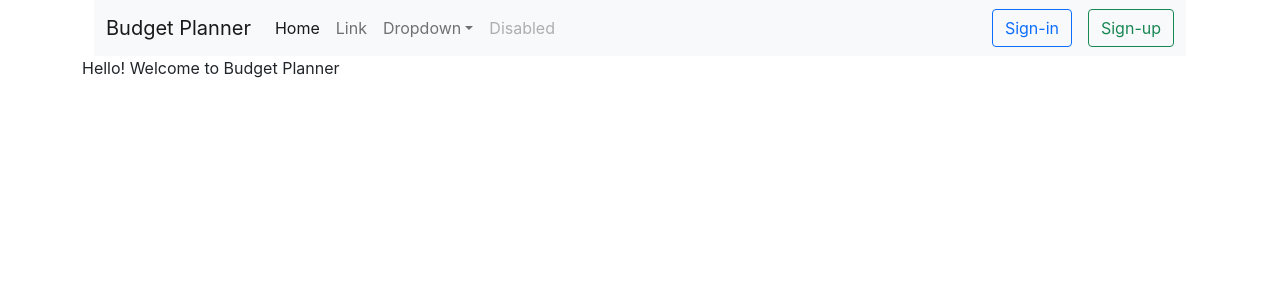
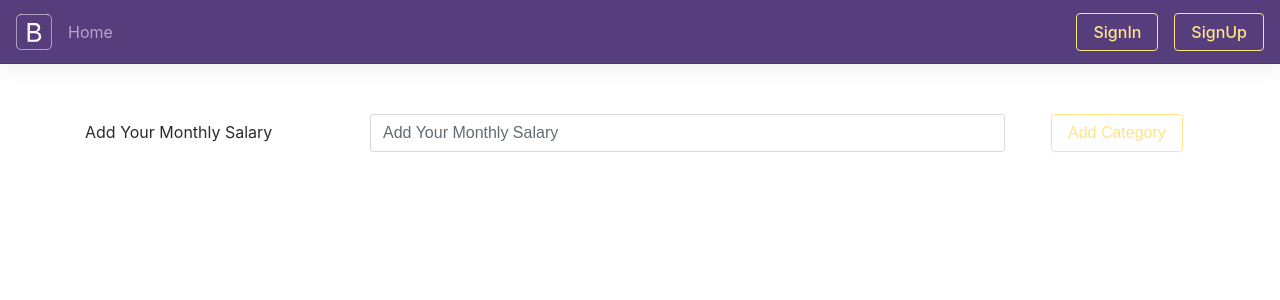
Before and after one commit to npadal848/budget-planner-app, a React (Create React App) app: page / in a window 1280 px wide. Shown: the top 300 px of the page. Built offline with nearby package versions, Linux system fonts and the light colour scheme.

Commit message:
add pop modal

```diff
--- a/package.json
+++ b/package.json
@@ -9,6 +9,7 @@
     "bootstrap": "^5.1.3",
     "react": "^17.0.2",
     "react-dom": "^17.0.2",
+    "react-modal": "^3.14.4",
     "react-redux": "^7.2.6",
     "react-router-dom": "^6.2.1",
     "react-scripts": "5.0.0",
--- a/public/index.html
+++ b/public/index.html
@@ -9,6 +9,7 @@
   <meta name="viewport" content="width=device-width, initial-scale=1" />
   <meta name="theme-color" content="#000000" />
   <meta name="description" content="Budget Planner" />
+  <link rel="stylesheet" href="https://getbootstrap.com/docs/4.0/dist/css/bootstrap.min.css" />
   <title>Budget Planner App</title>
 </head>
 
--- a/src/App.js
+++ b/src/App.js
@@ -5,10 +5,10 @@ import Header from "./components/Header/header";
 const App = () => {
   return (
     <div className="App">
-      <div className="container">
+
         <Header />
         <Home />
-      </div>
+
     </div>
   );
 };
--- a/src/components/Header/header.js
+++ b/src/components/Header/header.js
@@ -3,82 +3,27 @@ import { Link } from "react-router-dom";
 
 const Header = () => {
   return (
-    <div className="container">
-      <nav className="navbar navbar-expand-lg navbar-light bg-light">
-        <div className="container-fluid">
-          <Link className="navbar-brand" to="/">
-            Budget Planner
-          </Link>
-          <button
-            className="navbar-toggler"
-            type="button"
-            data-bs-toggle="collapse"
-            data-bs-target="#navbarSupportedContent"
-            aria-controls="navbarSupportedContent"
-            aria-expanded="false"
-            aria-label="Toggle navigation"
-          >
-            <span className="navbar-toggler-icon"></span>
-          </button>
-          <div className="collapse navbar-collapse" id="navbarSupportedContent">
-            <ul className="navbar-nav me-auto mb-2 mb-lg-0">
-              <li className="nav-item">
-                <a className="nav-link active" aria-current="page" href="#">
-                  Home
-                </a>
-              </li>
-              <li className="nav-item">
-                <a className="nav-link" href="#">
-                  Link
-                </a>
-              </li>
-              <li className="nav-item dropdown">
-                <a
-                  className="nav-link dropdown-toggle"
-                  href="#"
-                  id="navbarDropdown"
-                  role="button"
-                  data-bs-toggle="dropdown"
-                  aria-expanded="false"
-                >
-                  Dropdown
-                </a>
-                <ul className="dropdown-menu" aria-labelledby="navbarDropdown">
-                  <li>
-                    <a className="dropdown-item" href="#">
-                      Action
-                    </a>
-                  </li>
-                  <li>
-                    <a className="dropdown-item" href="#">
-                      Another action
-                    </a>
-                  </li>
-                  <li>
-                    <hr className="dropdown-divider" />
-                  </li>
-                  <li>
-                    <a className="dropdown-item" href="#">
-                      Something else here
-                    </a>
-                  </li>
-                </ul>
-              </li>
-              <li className="nav-item">
-                <a className="nav-link disabled">Disabled</a>
-              </li>
-            </ul>
-            <form className="d-flex">
-              <button className="btn btn-outline-primary me-3" type="submit">
-                Sign-in
-              </button>
-              <button className="btn btn-outline-success" type="submit">
-                Sign-up
-              </button>
-            </form>
-          </div>
+    <div className="">
+      <header className="navbar navbar-expand navbar-dark flex-column flex-md-row bd-navbar">
+        <a className="navbar-brand mr-0 mr-md-2" href="/" aria-label="Bootstrap"><svg className="d-block" width="36" height="36" viewBox="0 0 612 612" xmlns="http://www.w3.org/2000/svg" focusable="false"><title>Bootstrap</title><path fill="currentColor" d="M510 8a94.3 94.3 0 0 1 94 94v408a94.3 94.3 0 0 1-94 94H102a94.3 94.3 0 0 1-94-94V102a94.3 94.3 0 0 1 94-94h408m0-8H102C45.9 0 0 45.9 0 102v408c0 56.1 45.9 102 102 102h408c56.1 0 102-45.9 102-102V102C612 45.9 566.1 0 510 0z"></path><path fill="currentColor" d="M196.77 471.5V154.43h124.15c54.27 0 91 31.64 91 79.1 0 33-24.17 63.72-54.71 69.21v1.76c43.07 5.49 70.75 35.82 70.75 78 0 55.81-40 89-107.45 89zm39.55-180.4h63.28c46.8 0 72.29-18.68 72.29-53 0-31.42-21.53-48.78-60-48.78h-75.57zm78.22 145.46c47.68 0 72.73-19.34 72.73-56s-25.93-55.37-76.46-55.37h-74.49v111.4z"></path></svg>
+        </a>
+
+        <div className="navbar-nav-scroll">
+          <ul className="navbar-nav bd-navbar-nav flex-row">
+            <li className="nav-item">
+              <a className="nav-link " href="/">Home</a>
+            </li>
+
+          </ul>
         </div>
-      </nav>
+
+        <div className="flex-row ml-md-auto  d-md-flex">
+          <a className="btn btn-bd-download d-none d-lg-inline-block mb-3 mb-md-0 ml-md-3" href="">SignIn</a>
+          <a className="btn btn-bd-download d-none d-lg-inline-block mb-3 mb-md-0 ml-md-3" href="">SignUp</a>
+        </div>
+      </header>
+
+
     </div>
   );
 };
--- a/src/components/budget/home.js
+++ b/src/components/budget/home.js
@@ -1,13 +1,48 @@
 import React, { Component } from "react";
 import { withRouter } from "react-router-dom";
+import CategoryModel from "../common/CategoryModelPopup";
+
 
 class Home extends Component {
   constructor(props) {
     super(props);
+    this.state = {modalIsOpen : false}
   }
 
+   openModal = () => {
+      this.setState({modalIsOpen : true});
+  }
+
+
+
+
   render() {
-    return <div>Hello! Welcome to Budget Planner</div>;
+    console.log('this.state.modalIsOpen', this.state.modalIsOpen)
+    return (
+      <div>
+        <div className='div_gap'>
+          <div className='container'>
+            <form>
+
+              <div className="form-group row">
+                <label  className="col-sm-3 col-form-label">Add Your Monthly Salary</label>
+                <div className="col-sm-7">
+                  <input type="text" className="form-control" id=""  placeholder="Add Your Monthly Salary" />
+
+                </div>
+                <div className="col-sm-2">
+                  <button className="btn btn-bd-download d-none d-lg-inline-block mb-3 mb-md-0 ml-md-3" onClick={this.openModal}>Add Category</button>
+                </div>
+              </div>
+            </form>
+
+          </div>
+        </div>
+
+          {this.state.modalIsOpen &&  <CategoryModel OpeneModal={this.state.modalIsOpen} />}
+
+      </div>
+    );
   }
 }
 
--- /dev/null
+++ b/src/components/common/CategoryModelPopup.js
@@ -0,0 +1,45 @@
+import React, { useState } from 'react';
+import Modal from 'react-modal';
+Modal.setAppElement('#root');
+const customStyles = {
+    content: {
+        top: '50%',
+        left: '50%',
+        right: 'auto',
+        bottom: 'auto',
+        marginRight: '-50%',
+        transform: 'translate(-50%, -50%)',
+    },
+};
+
+
+const CategoryModel = () => {
+    const [isOpeneModal, setOpenModal] = useState(true);
+
+    const closeModal = () => {
+        setOpenModal(false);
+    }
+    return (
+        <div>
+            <Modal
+                isOpen={isOpeneModal}
+                onRequestClose={closeModal}
+                style={customStyles}
+                contentLabel="Example Modal"
+            >
+
+                <button onClick={closeModal}>close</button>
+                <div>I am a modal</div>
+                <form>
+                    <input />
+                    <button>tab navigation</button>
+                    <button>stays</button>
+                    <button>inside</button>
+                    <button>the modal</button>
+                </form>
+            </Modal>
+        </div>
+    )
+}
+
+export default CategoryModel;
--- a/src/index.css
+++ b/src/index.css
@@ -1,3 +1,5 @@
+
+
 body {
   margin: 0;
   font-family: -apple-system, BlinkMacSystemFont, 'Segoe UI', 'Roboto', 'Oxygen',
@@ -11,3 +13,36 @@ code {
   font-family: source-code-pro, Menlo, Monaco, Consolas, 'Courier New',
     monospace;
 }
+
+.bd-navbar {
+  min-height: 4rem;
+  background-color: #563d7c;
+  box-shadow: 0 .5rem 1rem rgba(0,0,0,.05),inset 0 -1px 0 rgba(0,0,0,.1);
+}
+
+.btn-bd-download {
+  font-weight: 500;
+  color: #ffe484;
+  border-color: #ffe484;
+}
+
+.bd-navbar .navbar-nav-svg {
+  display: inline-block;
+  width: 1rem;
+  height: 1rem;
+  vertical-align: text-top;
+}
+.btn-bd-download {
+  font-weight: 500;
+  color: #ffe484;
+  border-color: #ffe484;
+}
+.btn-bd-download:active, .btn-bd-download:hover {
+  color: #2a2730;
+  background-color: #ffe484;
+  border-color: #ffe484;
+}
+
+.div_gap{
+  margin: 50px 0 0 0;
+}
```
Also changed, not shown: 1 other file (tests, documents, lock files or other folders).
